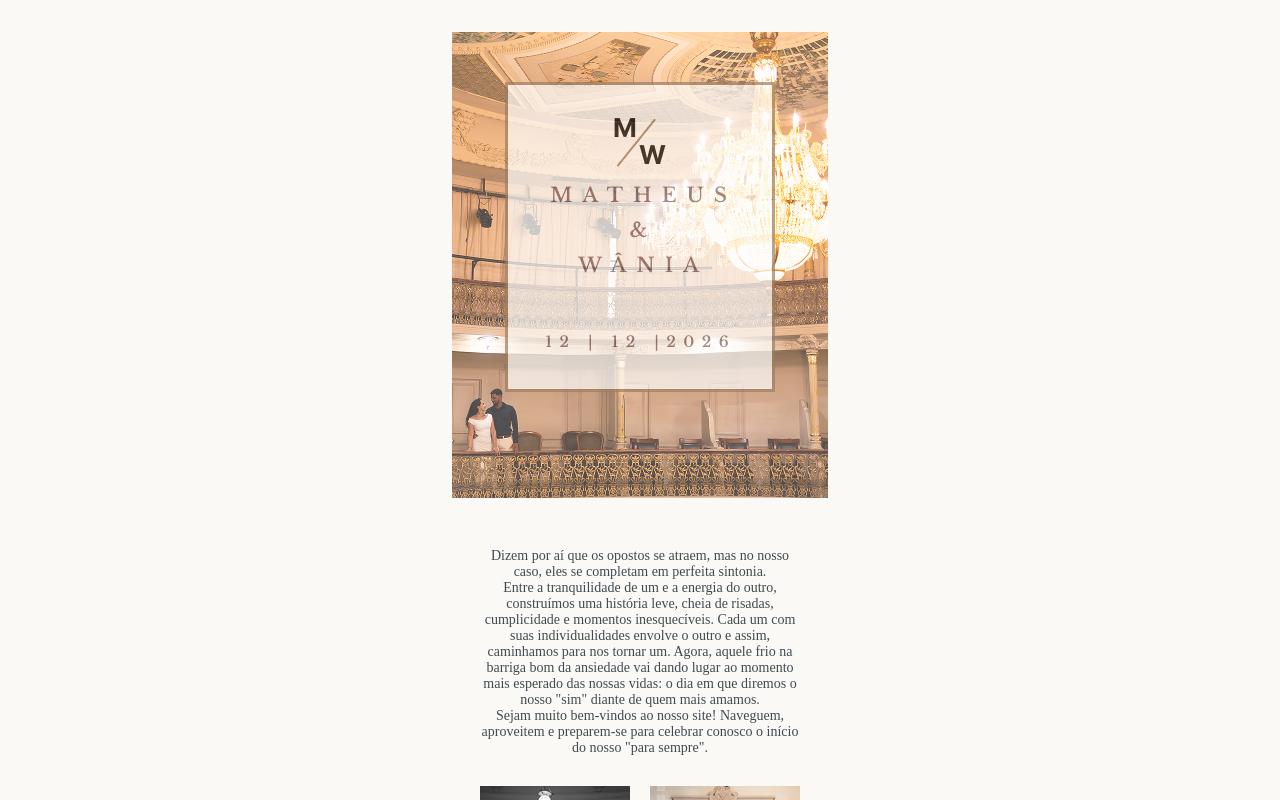
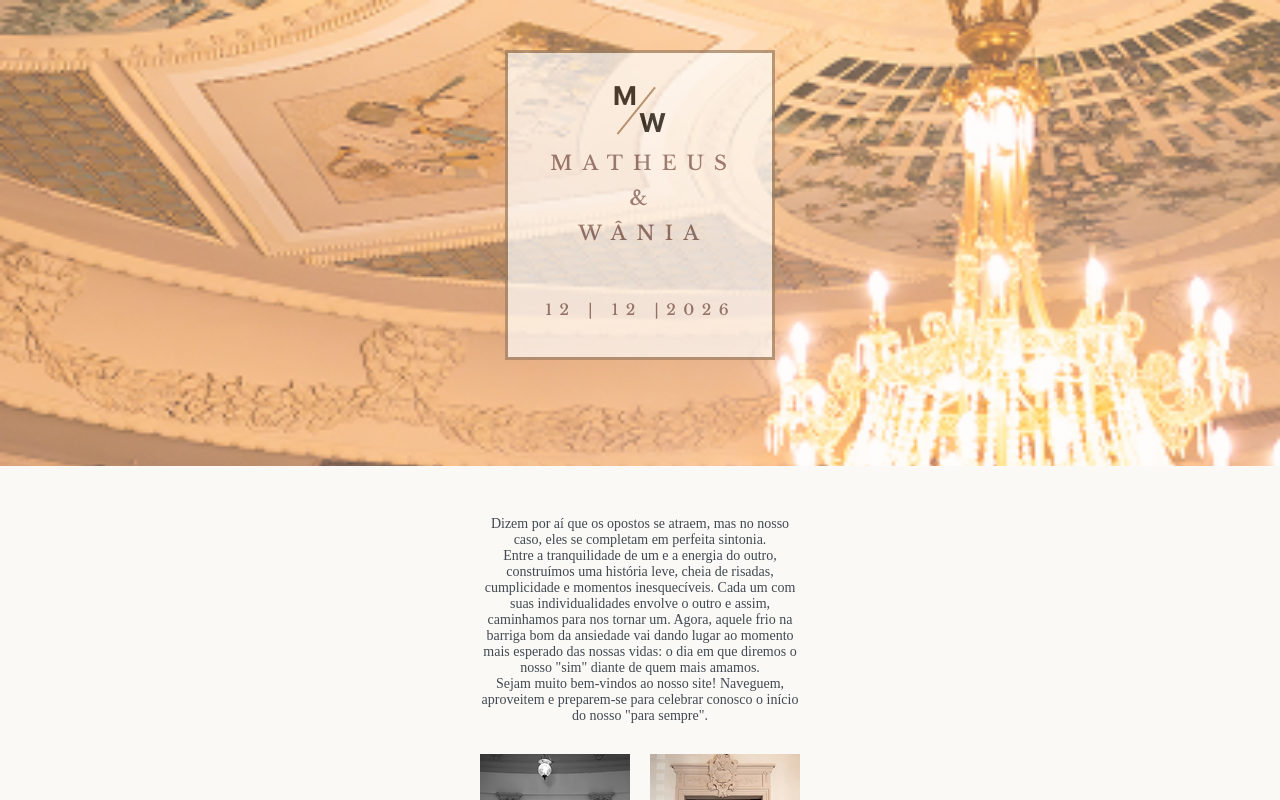
Before and after one commit to ThiLoi/widding-invite, a React (Vite) app: page / in a window 1280 px wide. Shown: the top 800 px of the page. Built offline with nearby package versions, Linux system fonts and the light colour scheme.

Commit message:
agagaadaag

```diff
--- a/src/App.tsx
+++ b/src/App.tsx
@@ -15,9 +15,7 @@ import { DefaulFooter } from "./components/Footer/Index";
 export function App() {
   return (
     <>
-      <Container>
-        <Heading />
-      </Container>
+      <Heading />
 
       <Container>
         <Middle />
```
